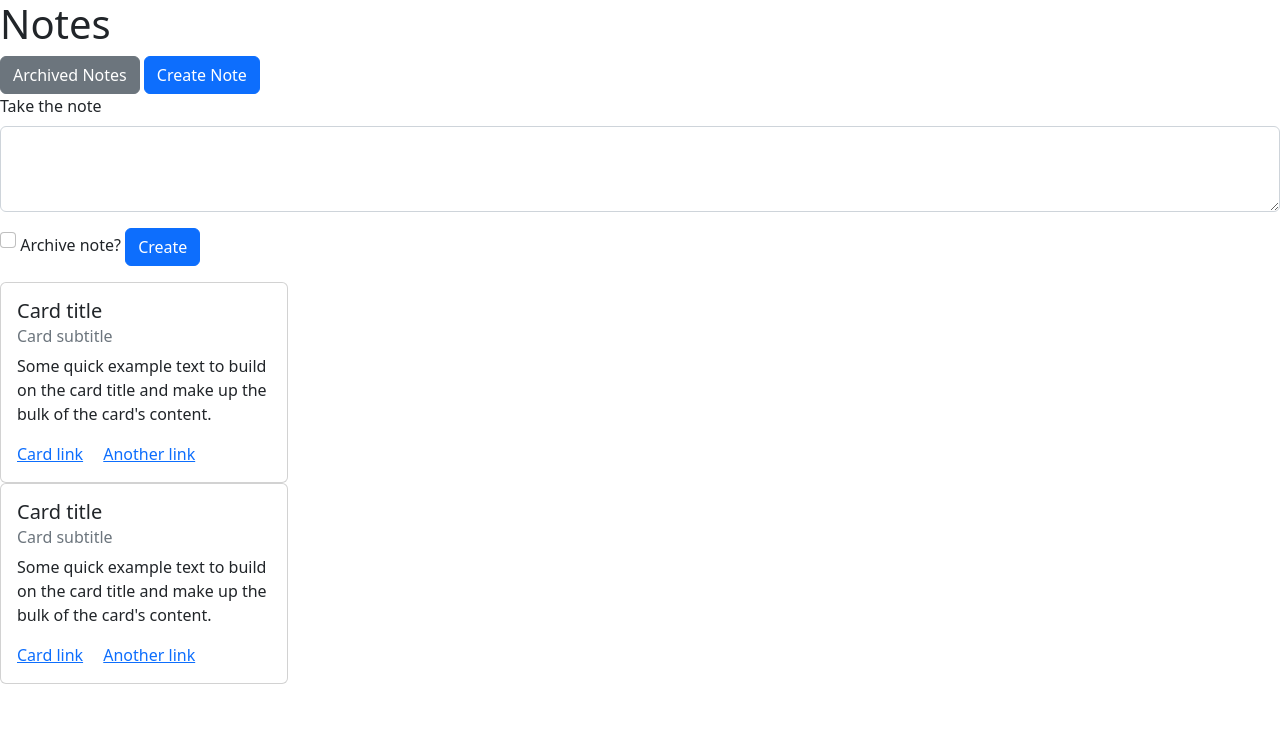
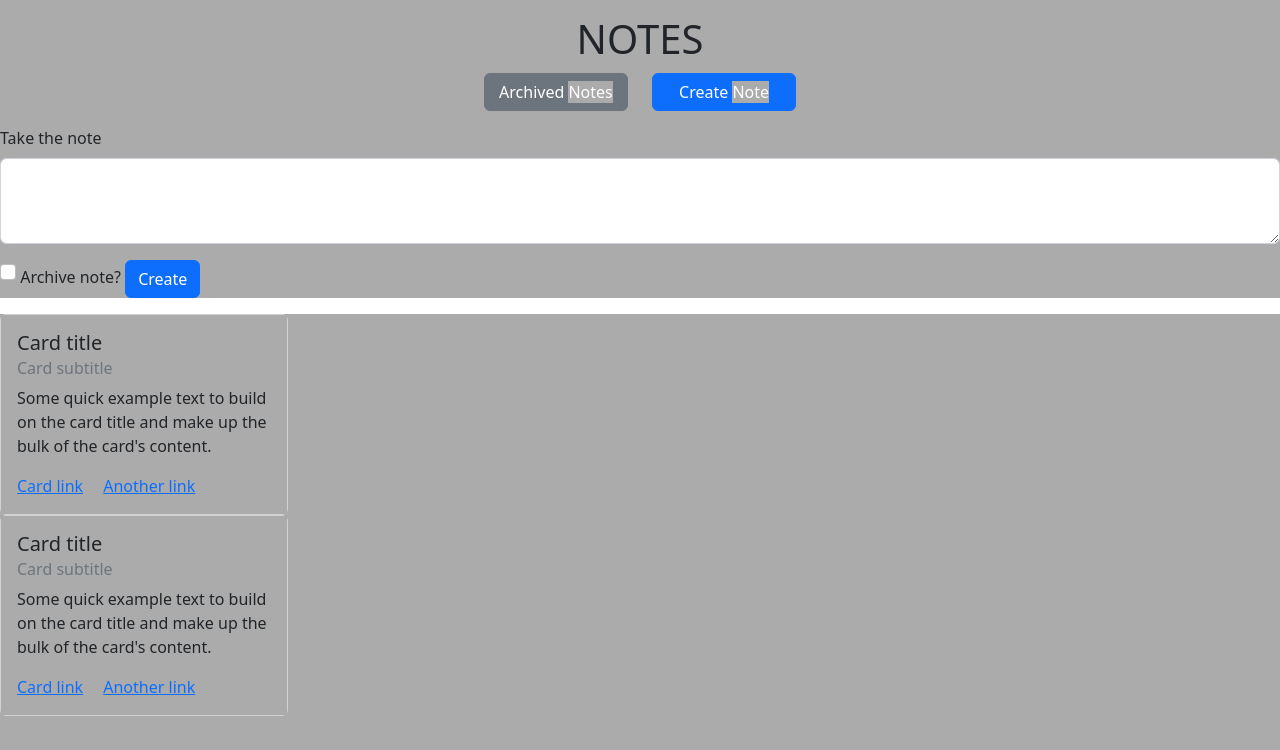
Before and after one commit to tineojf/backend, a website: page index.html in a window 1280 px wide. Drawn offline with nearby package versions, Linux system fonts and the light colour scheme.

Commit message:
Refactor header buttons in index.html and add background color to body in style.css

```diff
--- a/frontend/css/style.css
+++ b/frontend/css/style.css
@@ -2,4 +2,25 @@
   margin: 0;
   padding: 0;
   box-sizing: border-box;
+  background-color: #ababab; /* delete; */
 }
+
+header {
+  display: flex;
+  flex-direction: column;
+  flex-wrap: nowrap;
+  justify-content: center;
+  align-items: center;
+  align-content: stretch;
+  padding: 15px;
+}
+
+header > h1 {
+  margin-bottom: 10px;
+  text-transform: uppercase;
+}
+
+header > div > button {
+  width: 9rem;
+  margin: 0 10px;
+}
--- a/index.html
+++ b/index.html
@@ -17,12 +17,14 @@
   <body>
     <header>
       <h1>Notes</h1>
-      <button type="button" class="btn btn-secondary">
-        Archived <span class="text-hidden">Notes</span>
-      </button>
-      <button type="button" class="btn btn-primary">
-        Create <span class="text-hidden">Note</span>
-      </button>
+      <div>
+        <button type="button" class="btn btn-secondary btn-archived">
+          Archived <span class="text-hidden">Notes</span>
+        </button>
+        <button type="button" class="btn btn-primary btn-create">
+          Create <span class="text-hidden">Note</span>
+        </button>
+      </div>
     </header>
 
     <section class="create-note">
```
